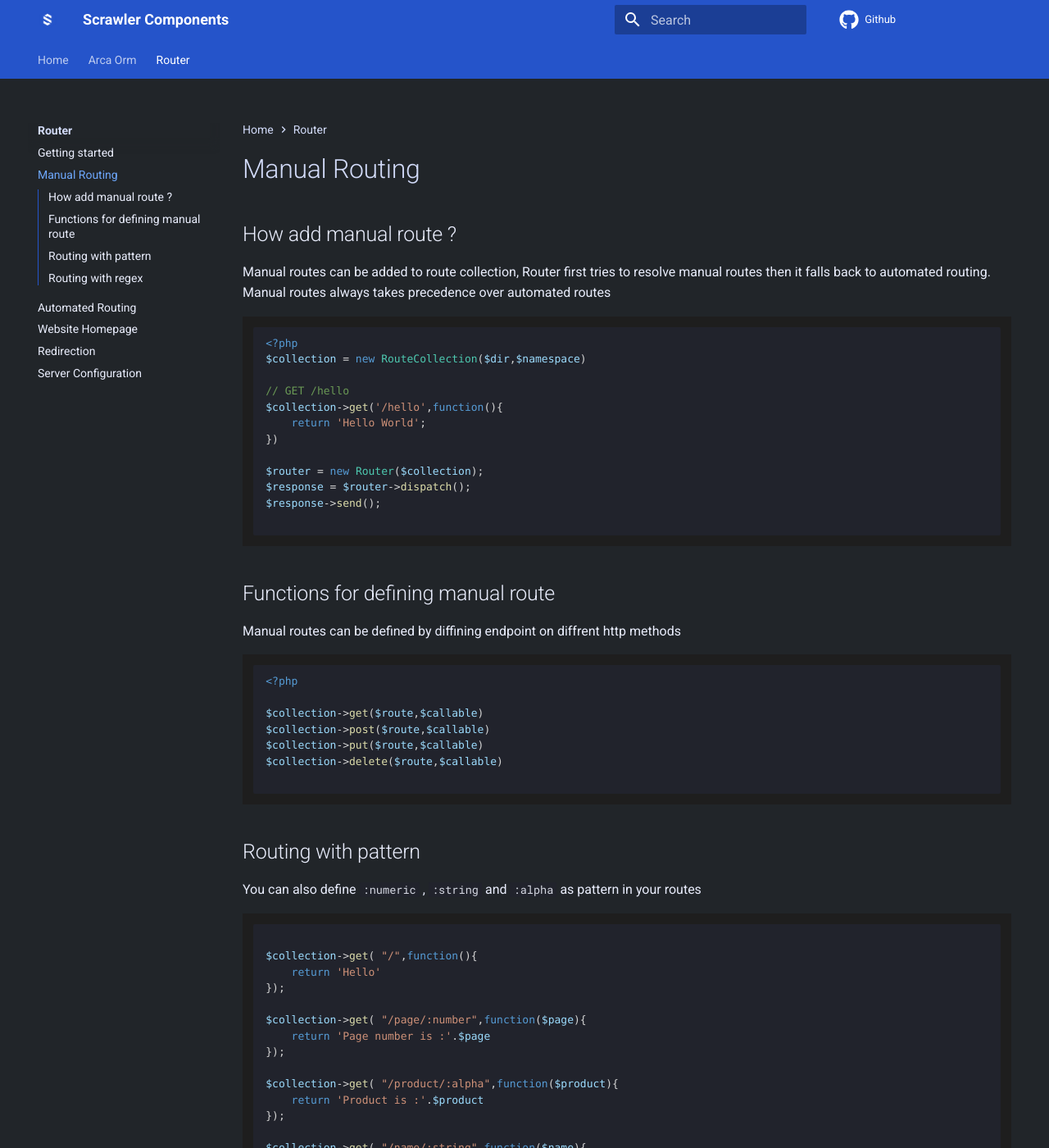
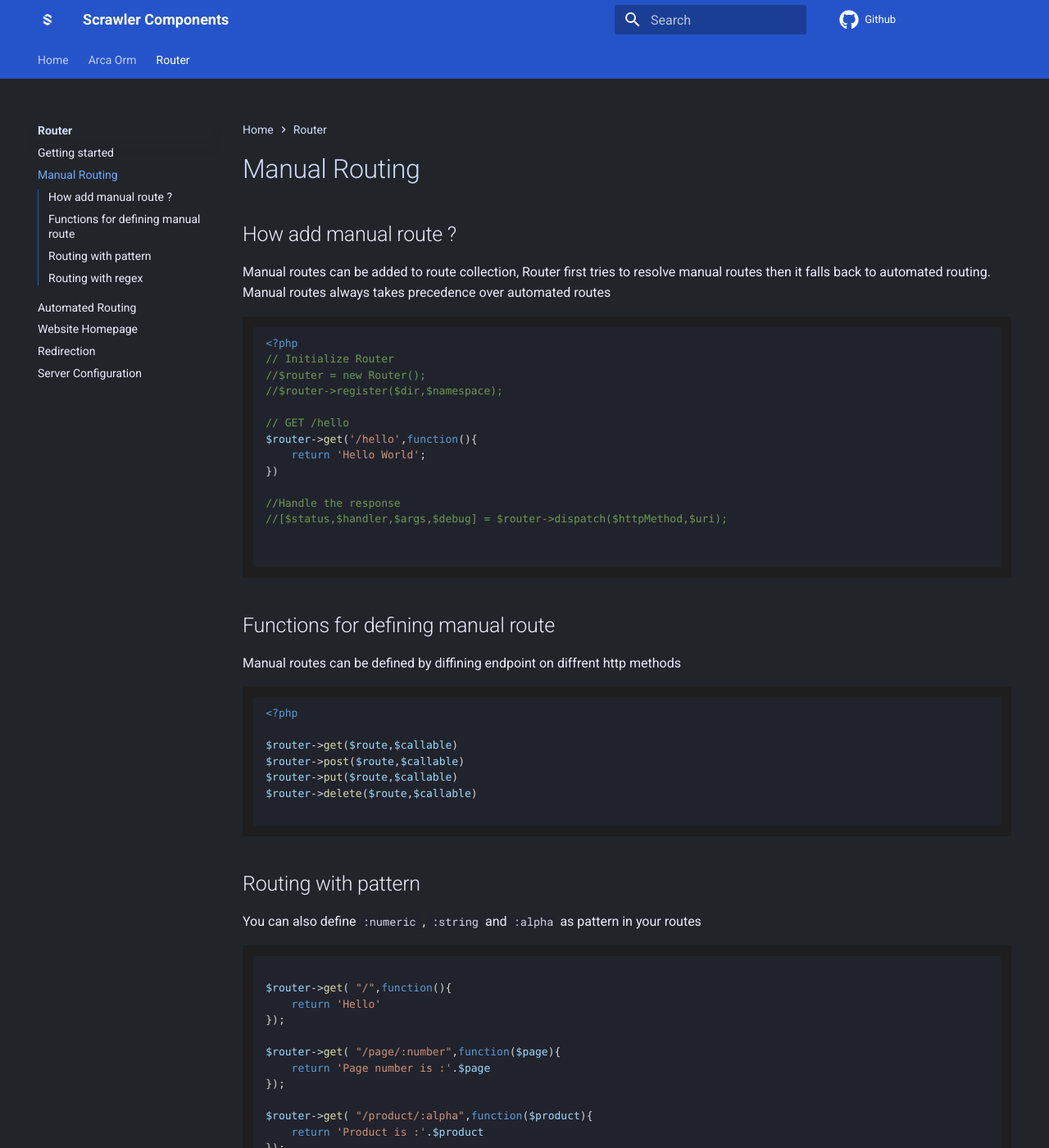
Before and after one commit to scrawler-labs/Component-Docs, an MkDocs documentation site: the page built from docs/router/manual.md, in a window 1280 px wide and 1400 px high. Shown: the whole window at 82% size. Built offline with MkDocs 1.6.1 and Material for MkDocs 9.7.7, drawn with Linux system fonts in a browser that asks for light colours; some of the changed text lies outside the part shown.

Commit message:
Update manual.md

````diff
--- a/docs/router/manual.md
+++ b/docs/router/manual.md
@@ -7,16 +7,18 @@ Manual routes always takes precedence over automated routes
 
 ```php
 <?php
-$collection = new RouteCollection($dir,$namespace)
+// Initialize Router
+//$router = new Router();
+//$router->register($dir,$namespace);
 
 // GET /hello
-$collection->get('/hello',function(){
+$router->get('/hello',function(){
     return 'Hello World';
 })
 
-$router = new Router($collection);
-$response = $router->dispatch();
-$response->send();
+//Handle the response
+//[$status,$handler,$args,$debug] = $router->dispatch($httpMethod,$uri);
+
 
 ```
 
@@ -26,10 +28,10 @@ Manual routes can be defined by diffining endpoint on diffrent http methods
 ```php
 <?php
 
-$collection->get($route,$callable)
-$collection->post($route,$callable)
-$collection->put($route,$callable)
-$collection->delete($route,$callable)
+$router->get($route,$callable)
+$router->post($route,$callable)
+$router->put($route,$callable)
+$router->delete($route,$callable)
 
 ```
 
@@ -38,19 +40,19 @@ You can also define `:numeric` , `:string` and `:alpha` as pattern in your route
 
 ```php
 
-$collection->get( "/",function(){
+$router->get( "/",function(){
     return 'Hello'
 });
 
-$collection->get( "/page/:number",function($page){
+$router->get( "/page/:number",function($page){
     return 'Page number is :'.$page
 });
 
-$collection->get( "/product/:alpha",function($product){
+$router->get( "/product/:alpha",function($product){
     return 'Product is :'.$product
 });
 
-$collection->get( "/name/:string",function($name){
+$router->get( "/name/:string",function($name){
     return 'Name is :'.$name
 });
 
@@ -61,19 +63,19 @@ You can also use regex patterns for your routes, above examples can also be writ
 
 ```php
 
-$collection->get( "/",function(){
+$router->get( "/",function(){
     return 'Hello'
 });
 
-$collection->get( "/page/([0-9]+)",function($page){
+$router->get( "/page/([0-9]+)",function($page){
     return 'Page number is :'.$page
 });
 
-$collection->get( "/product/([a-zA-Z0-9-_]+)",function($product){
+$router->get( "/product/([a-zA-Z0-9-_]+)",function($product){
     return 'Product is :'.$product
 });
 
-$collection->get( "/name/([a-zA-Z]+)",function($name){
+$router->get( "/name/([a-zA-Z]+)",function($name){
     return 'Name is :'.$name
 });
 
````
